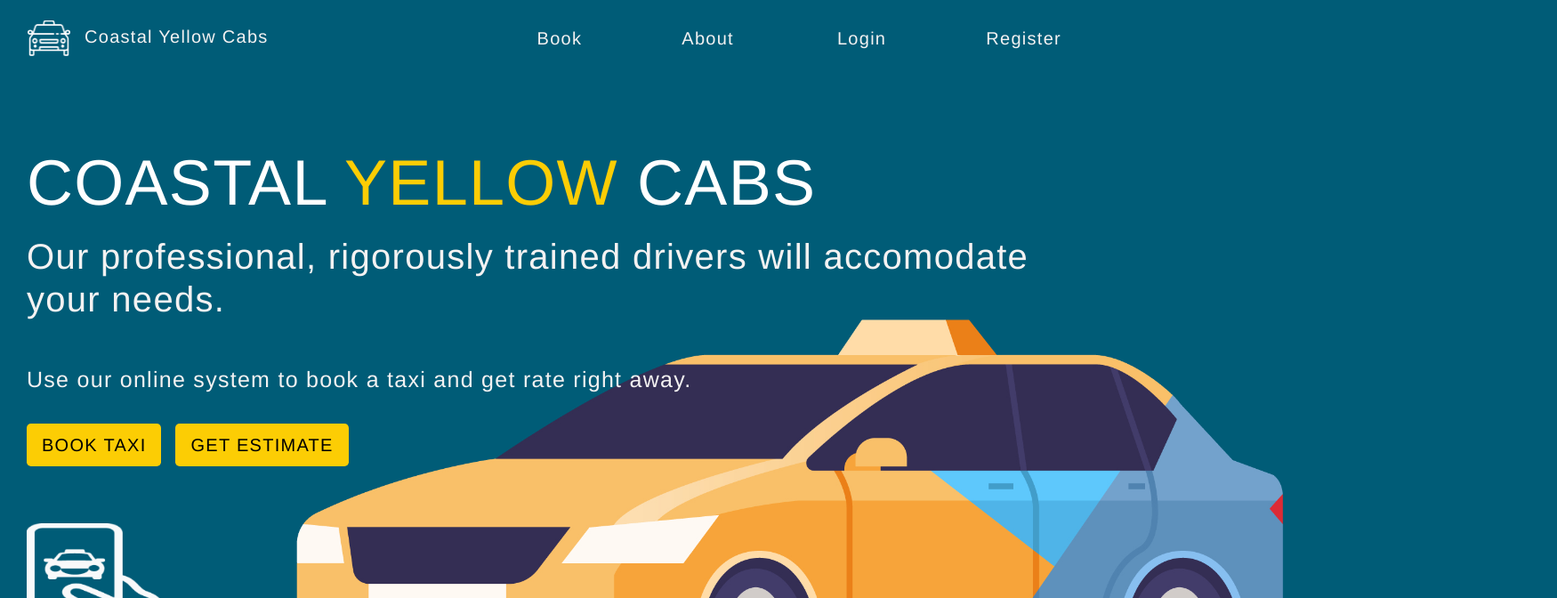
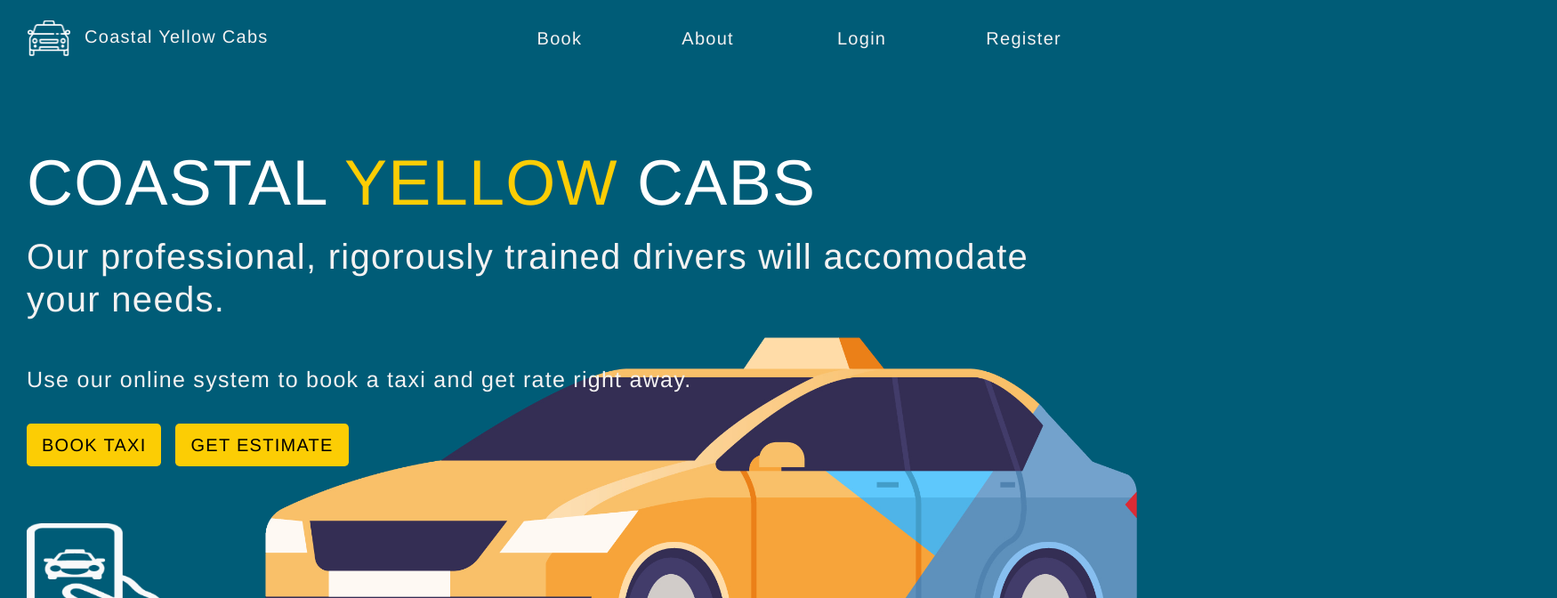
Before and after one commit to ari7946/taxi-service, a React (Create React App) app: page / in a window 1280 px wide. Shown: the top 672 px of the page at 89% size, 1750 px wide, since content can reach past the window. Built offline with nearby package versions, Linux system fonts and the light colour scheme.

Commit message:
Reduce right margin for landing cover img

```diff
--- a/src/components/landing/landing.styles.css
+++ b/src/components/landing/landing.styles.css
@@ -14,7 +14,7 @@
   position: absolute;
   top: 100px;
   bottom: 0px;
-  right: -500px;
+  right: -300px;
   left: 0;
 }
 
```
